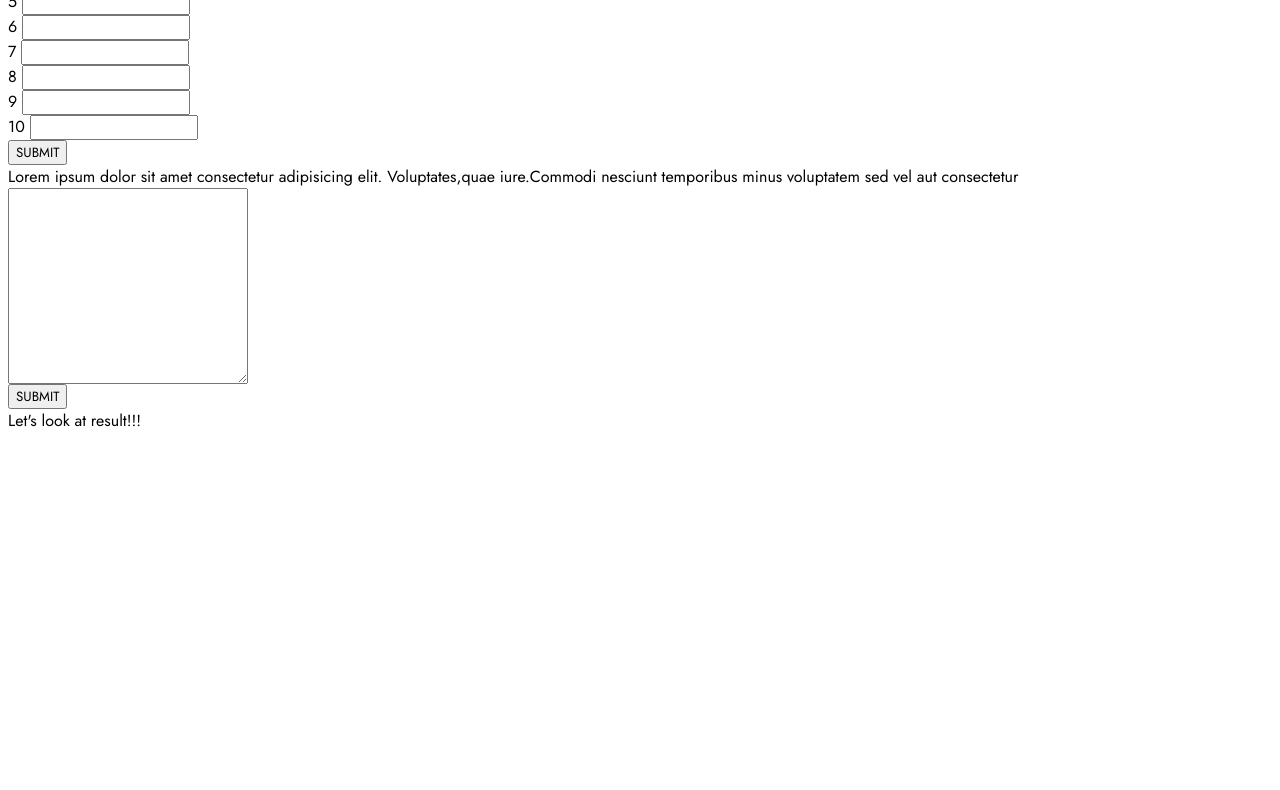
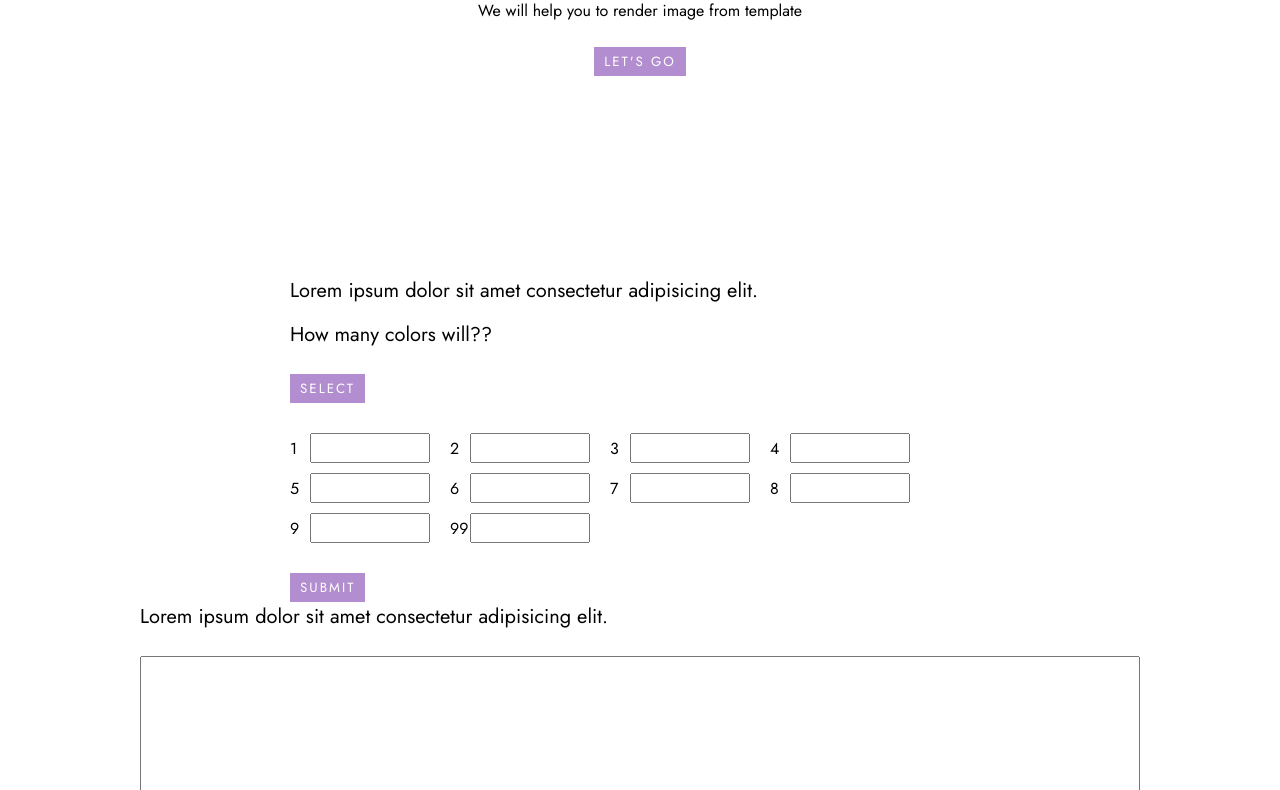
Before and after one commit to OlhaSoroka/Only_pixels, a plain HTML site: page index.html in a window 1280 px wide. Shown: the part 292-1082 px from the top of the page. Before the commit the page ends 800 px from the top, so only its background shows below. Drawn offline with Linux system fonts and the light colour scheme.

Commit message:
first_pages_aolication_implemented

```diff
--- a/index.html
+++ b/index.html
@@ -15,39 +15,41 @@
 <body>
     <header>
         <div class="header">
-            <div class="logo"><img src="./img/pixel_duck.svg" alt="logo_duck"></div>
-            <div class="name">Only Pixels</div>
+            <div class="header-logo"><img src="./img/pixel_duck.svg" alt="logo_duck"></div>
+            <div class="header-name">Only Pixels</div>
         </div>
     </header>
     <section class="title-container">
-        <div class="title">Lorem ipsum, dolor sit amet consectetur adipisicing elit.</div>
-        <div class="title-description">Lorem ipsum dolor sit amet consectetur adipisicing elit. Voluptates, quae
-            iure.Commodi nesciunt temporibus minus voluptatem sed vel aut consectetur </div>
-        <div class="title-btn"><button>Let's Go</button></div>
+        <div class="title-subtitle">Wellcome to </div>
+        <div class="title-title">Only Pixels</div>
+        <div class="title-description">We will help you to render image from template</div>
+        <button class="main-btn">Let's Go</button>
     </section>
-    <section class="color-container">
-        <div class="color-description">Lorem ipsum dolor sit amet consectetur adipisicing elit.</div>
-        <div class="color">HOW MANY COLOR WILL BE?? <Button>SELECT</Button></div>
-        <div class="color-input-wrapper">
-            <div>1 <input type="text"></div>
-            <div>2 <input type="text"></div>
-            <div>3 <input type="text"></div>
-            <div>4 <input type="text"></div>
-            <div>5 <input type="text"></div>
-            <div>6 <input type="text"></div>
-            <div>7 <input type="text"></div>
-            <div>8 <input type="text"></div>
-            <div>9 <input type="text"></div>
-            <div>10 <input type="text"></div>
+    <section class="section-container">
+        <div class="color-container">
+            <div class="color-description">Lorem ipsum dolor sit amet consectetur adipisicing elit.</div>
+            <div class="color-selector">How many colors will??</div>
+            <button class="main-btn">SELECT</button>
+            <div class="color-input-wrapper">
+                <div class="color-input-item"><span>1</span> <input type="text"></div>
+                <div class="color-input-item"><span>2</span> <input type="text"></div>
+                <div class="color-input-item"><span>3</span> <input type="text"></div>
+                <div class="color-input-item"><span>4</span> <input type="text"></div>
+                <div class="color-input-item"><span>5</span> <input type="text"></div>
+                <div class="color-input-item"><span>6</span> <input type="text"></div>
+                <div class="color-input-item"><span>7</span> <input type="text"></div>
+                <div class="color-input-item"><span>8</span> <input type="text"></div>
+                <div class="color-input-item"><span>9</span> <input type="text"></div>
+                <div class="color-input-item"><span>99</span> <input type="text"></div>
+            </div>
+            <button class="main-btn">SUBMIT</button>
         </div>
-        <div class="color-btn"><button>SUBMIT</button></div>
-    </section>
-    <section class="template-intup-container">
-        <div class="template-intup-description">Lorem ipsum dolor sit amet consectetur adipisicing elit. Voluptates,quae
-            iure.Commodi nesciunt temporibus minus voluptatem sed vel aut consectetur
+        <div class="template-intup-container">
+            <div class="template-intup-description">Lorem ipsum dolor sit amet consectetur adipisicing elit.
+            </div>
+            <div class="template-intup-textarea"><textarea id="textarea" cols="30" rows="10"></textarea></div>
+            <button class="main-btn">SUBMIT</button>
         </div>
-        <div class="template-intup-textarea"><textarea id="textarea" cols="30" rows="10"></textarea></div>
-        <div class="template-intup-btn"><button>SUBMIT</button></div>
     </section>
     <section>
         <div class="result-text">Let's look at result!!!</div>
--- a/styles/style.css
+++ b/styles/style.css
@@ -2,3 +2,126 @@
   font-family: "Jost", sans-serif;
   box-sizing: border-box;
 }
+
+body {
+  margin: 0px;
+}
+
+:root {
+  --main-text: #2c2c2c;
+  --main-purple: #b28dcf;
+  --dark-purple: #926fad;
+  --yellow: #ffe711;
+  --white: #ffffff;
+}
+/*
+ background-color: var(--main-color); */
+.header {
+  height: 50px;
+  background-color: var(--main-purple);
+  display: flex;
+  align-items: center;
+}
+section {
+  width: 1200px;
+  margin: 0 auto;
+}
+.header-logo {
+  margin-left: 10px;
+}
+.header-name {
+  margin-left: 10px;
+  text-transform: uppercase;
+  color: var(--yellow);
+  letter-spacing: 4px;
+  font-weight: 500;
+  font-size: 20px;
+  text-shadow: -1px 2px black, 0 1px black, 1px 0 black, 0 -1px black;
+}
+.title-container {
+  display: flex;
+  flex-direction: column;
+  align-items: center;
+}
+.title-subtitle {
+  color: var(--main-text);
+  margin-top: 100px;
+  text-transform: uppercase;
+  letter-spacing: 4px;
+  font-weight: 400;
+  font-size: 30px;
+}
+.title-title {
+  color: var(--yellow);
+  text-transform: uppercase;
+  letter-spacing: 4px;
+  font-weight: 900;
+  font-size: 40px;
+  text-shadow: -1px 2px black, 0 1px black, 1px 0 black, 0 -1px black;
+  margin-top: 25px;
+}
+.title-description {
+  margin: 15px 0 25px 0;
+}
+.main-btn {
+  background-color: var(--main-purple);
+  border: none;
+  outline: none;
+  padding: 5px 10px;
+  text-transform: uppercase;
+  color: var(--white);
+  letter-spacing: 2px;
+  cursor: pointer;
+  transition: background-color 0.2s;
+}
+.main-btn:hover {
+  background-color: var(--dark-purple);
+}
+.section-container {
+  margin-top: 200px;
+  display: flex;
+  flex-direction: column;
+  align-items: center;
+}
+.color-container {
+  width: 700px;
+}
+.color-description {
+  font-size: 20px;
+  margin-bottom: 15px;
+}
+.color-selector {
+  font-size: 20px;
+  margin-bottom: 25px;
+}
+.color-input-wrapper {
+  margin: 25px 0 25px 0;
+  display: flex;
+  flex-wrap: wrap;
+}
+.color-input-item input {
+  width: 120px;
+  height: 30px;
+  margin: 5px 20px 5px 0;
+}
+.color-input-item span {
+  width: 20px;
+}
+.color-input-item {
+  display: flex;
+  align-items: center;
+}
+
+.template-intup-description {
+  font-size: 20px;
+  margin-bottom: 25px;
+}
+.template-intup-textarea textarea {
+  resize: vertical;
+  width: 1000px;
+  min-height: 300px;
+}
+
+.template-intup-textarea {
+  margin-bottom: 25px;
+}
```
